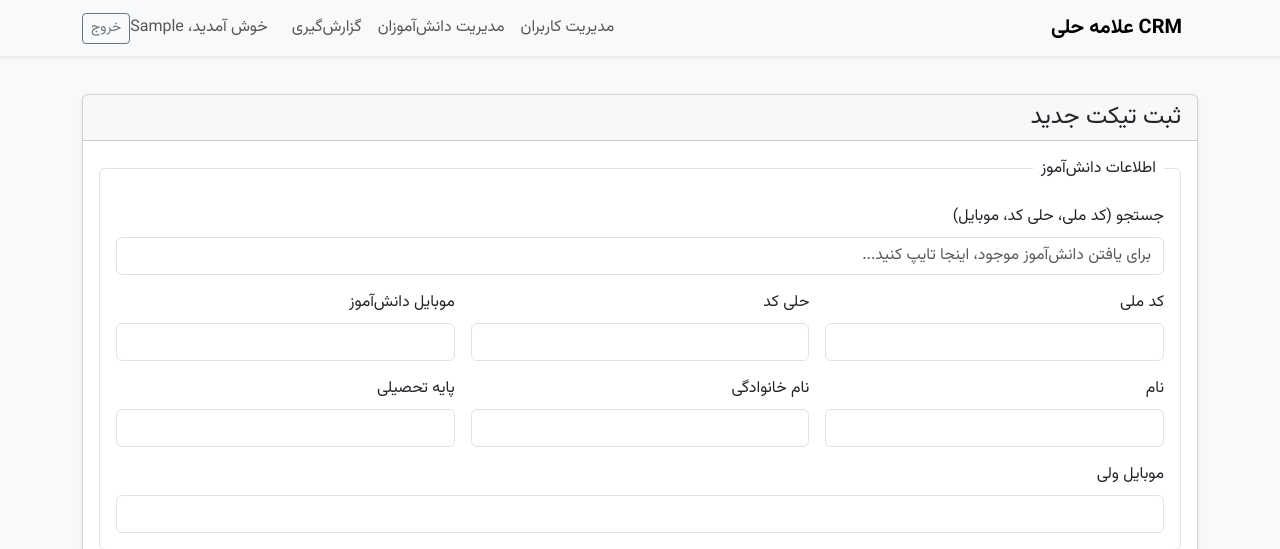
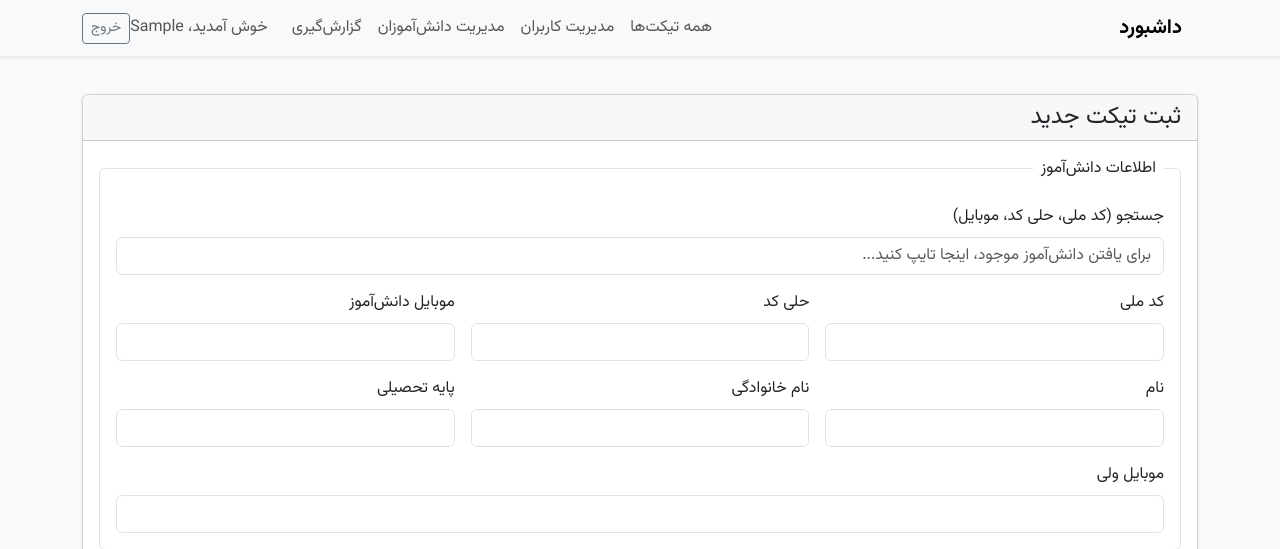
Before and after one commit to AllamehHelli/CRM, a Flask app: page / in a window 1280 px wide. Shown: the top 549 px of the page. Run offline with Flask 3, Linux system fonts and the light colour scheme; the visitor is signed in with stand-in values (Sample User, id 1); data comes from the database, SQL or seed files in the repository; data that the repository does not hold is empty; some libraries are stand-ins or nearby versions.

Commit message:
Update base.html

```diff
--- a/templates/base.html
+++ b/templates/base.html
@@ -14,9 +14,10 @@
 <body>
     <nav class="navbar navbar-expand-lg navbar-light bg-light fixed-top shadow-sm">
         <div class="container">
-            <a class="navbar-brand" href="{{ url_for('index') }}"><strong>CRM علامه حلی</strong></a>
+            <a class="navbar-brand" href="{{ url_for('index') }}"><strong>داشبورد</strong></a>
             <div class="collapse navbar-collapse">
                 <ul class="navbar-nav me-auto mb-2 mb-lg-0">
+                    <li class="nav-item"><a class="nav-link" href="{{ url_for('tickets_list') }}">همه تیکت‌ها</a></li>
                     {% if current_user.is_authenticated and current_user.role == 'admin' %}
                         <li class="nav-item"><a class="nav-link" href="{{ url_for('manage_users') }}">مدیریت کاربران</a></li>
                         <li class="nav-item"><a class="nav-link" href="{{ url_for('manage_students') }}">مدیریت دانش‌آموزان</a></li>
```
